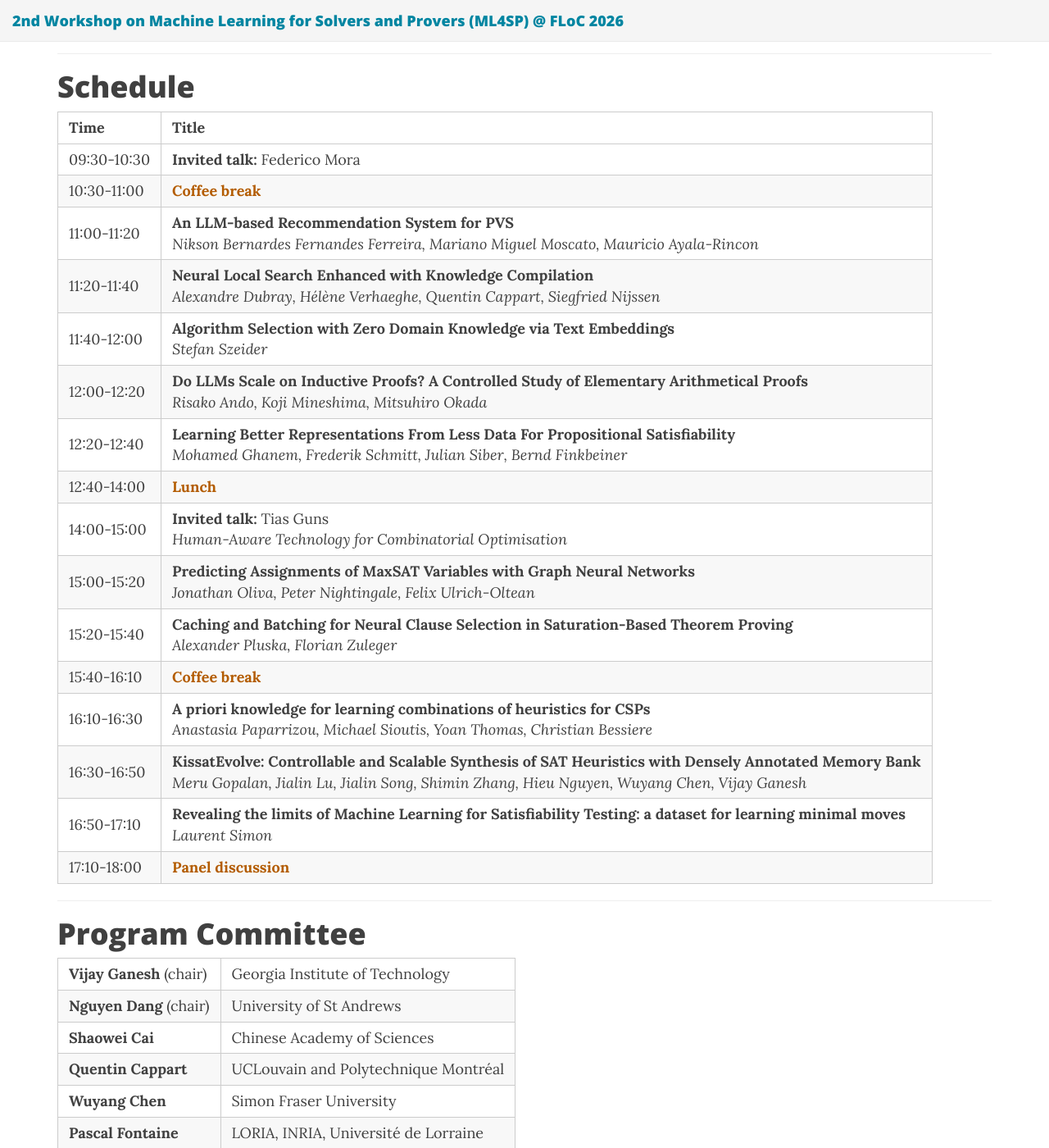
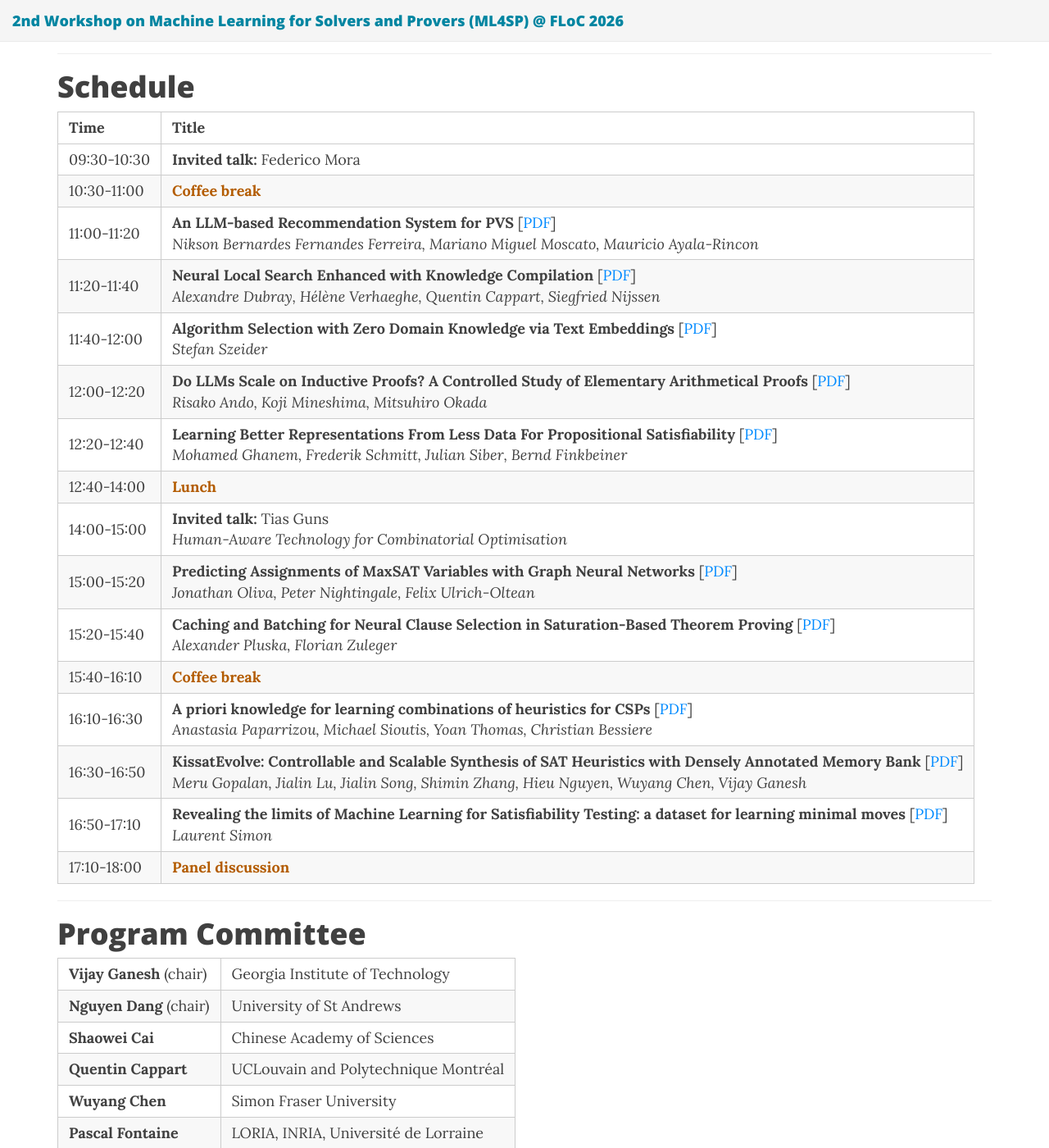
Before and after one commit to ml4sp/ml4sp.github.io, a Jekyll site: the page built from index.md, in a window 1280 px wide and 1400 px high, scrolled down 2822 px. Shown: the whole window at 82% size. Built offline with Jekyll 4.4.1, drawn with Linux system fonts in a browser that asks for light colours; nearby versions of some CDN libraries.

Commit message:
add pdf files for all papers

```diff
--- a/index.md
+++ b/index.md
@@ -164,19 +164,19 @@ We'll highlight recent work in decision-focussed ML training over combinatorial
 |------|-------|
 | 09:30-10:30 | **Invited talk:** Federico Mora |
 | 10:30-11:00 | <span style="color:#b35c00;">**Coffee break**</span> |
-| 11:00-11:20 | **An LLM-based Recommendation System for PVS**<br>*Nikson Bernardes Fernandes Ferreira, Mariano Miguel Moscato, Mauricio Ayala-Rincon* |
-| 11:20-11:40 | **Neural Local Search Enhanced with Knowledge Compilation**<br>*Alexandre Dubray, Hélène Verhaeghe, Quentin Cappart, Siegfried Nijssen* |
-| 11:40-12:00 | **Algorithm Selection with Zero Domain Knowledge via Text Embeddings**<br>*Stefan Szeider* |
-| 12:00-12:20 | **Do LLMs Scale on Inductive Proofs? A Controlled Study of Elementary Arithmetical Proofs**<br>*Risako Ando, Koji Mineshima, Mitsuhiro Okada* |
-| 12:20-12:40 | **Learning Better Representations From Less Data For Propositional Satisfiability**<br>*Mohamed Ghanem, Frederik Schmitt, Julian Siber, Bernd Finkbeiner* |
+| 11:00-11:20 | **An LLM-based Recommendation System for PVS** [[PDF]({{ site.baseurl }}/papers/2026/paper7.pdf)]<br>*Nikson Bernardes Fernandes Ferreira, Mariano Miguel Moscato, Mauricio Ayala-Rincon* |
+| 11:20-11:40 | **Neural Local Search Enhanced with Knowledge Compilation** [[PDF]({{ site.baseurl }}/papers/2026/paper4.pdf)]<br>*Alexandre Dubray, Hélène Verhaeghe, Quentin Cappart, Siegfried Nijssen* |
+| 11:40-12:00 | **Algorithm Selection with Zero Domain Knowledge via Text Embeddings** [[PDF]({{ site.baseurl }}/papers/2026/paper1.pdf)]<br>*Stefan Szeider* |
+| 12:00-12:20 | **Do LLMs Scale on Inductive Proofs? A Controlled Study of Elementary Arithmetical Proofs** [[PDF]({{ site.baseurl }}/papers/2026/paper11.pdf)]<br>*Risako Ando, Koji Mineshima, Mitsuhiro Okada* |
+| 12:20-12:40 | **Learning Better Representations From Less Data For Propositional Satisfiability** [[PDF]({{ site.baseurl }}/papers/2026/paper5.pdf)]<br>*Mohamed Ghanem, Frederik Schmitt, Julian Siber, Bernd Finkbeiner* |
 | 12:40-14:00 | <span style="color:#b35c00;">**Lunch**</span> |
 | 14:00-15:00 | **Invited talk:** Tias Guns<br>*Human-Aware Technology for Combinatorial Optimisation* |
-| 15:00-15:20 | **Predicting Assignments of MaxSAT Variables with Graph Neural Networks**<br>*Jonathan Oliva, Peter Nightingale, Felix Ulrich-Oltean* |
-| 15:20-15:40 | **Caching and Batching for Neural Clause Selection in Saturation-Based Theorem Proving**<br>*Alexander Pluska, Florian Zuleger* |
+| 15:00-15:20 | **Predicting Assignments of MaxSAT Variables with Graph Neural Networks** [[PDF]({{ site.baseurl }}/papers/2026/paper3.pdf)]<br>*Jonathan Oliva, Peter Nightingale, Felix Ulrich-Oltean* |
+| 15:20-15:40 | **Caching and Batching for Neural Clause Selection in Saturation-Based Theorem Proving** [[PDF]({{ site.baseurl }}/papers/2026/paper9.pdf)]<br>*Alexander Pluska, Florian Zuleger* |
 | 15:40-16:10 | <span style="color:#b35c00;">**Coffee break**</span> |
-| 16:10-16:30 | **A priori knowledge for learning combinations of heuristics for CSPs**<br>*Anastasia Paparrizou, Michael Sioutis, Yoan Thomas, Christian Bessiere* |
-| 16:30-16:50 | **KissatEvolve: Controllable and Scalable Synthesis of SAT Heuristics with Densely Annotated Memory Bank**<br>*Meru Gopalan, Jialin Lu, Jialin Song, Shimin Zhang, Hieu Nguyen, Wuyang Chen, Vijay Ganesh* |
-| 16:50-17:10 | **Revealing the limits of Machine Learning for Satisfiability Testing: a dataset for learning minimal moves**<br>*Laurent Simon* |
+| 16:10-16:30 | **A priori knowledge for learning combinations of heuristics for CSPs** [[PDF]({{ site.baseurl }}/papers/2026/paper8.pdf)]<br>*Anastasia Paparrizou, Michael Sioutis, Yoan Thomas, Christian Bessiere* |
+| 16:30-16:50 | **KissatEvolve: Controllable and Scalable Synthesis of SAT Heuristics with Densely Annotated Memory Bank** [[PDF]({{ site.baseurl }}/papers/2026/paper10.pdf)]<br>*Meru Gopalan, Jialin Lu, Jialin Song, Shimin Zhang, Hieu Nguyen, Wuyang Chen, Vijay Ganesh* |
+| 16:50-17:10 | **Revealing the limits of Machine Learning for Satisfiability Testing: a dataset for learning minimal moves** [[PDF]({{ site.baseurl }}/papers/2026/paper2.pdf)]<br>*Laurent Simon* |
 | 17:10-18:00 | <span style="color:#b35c00;">**Panel discussion**</span> |
 
 <!-- | Time | Event | Speaker |
```
Also changed, not shown: 10 other files.
